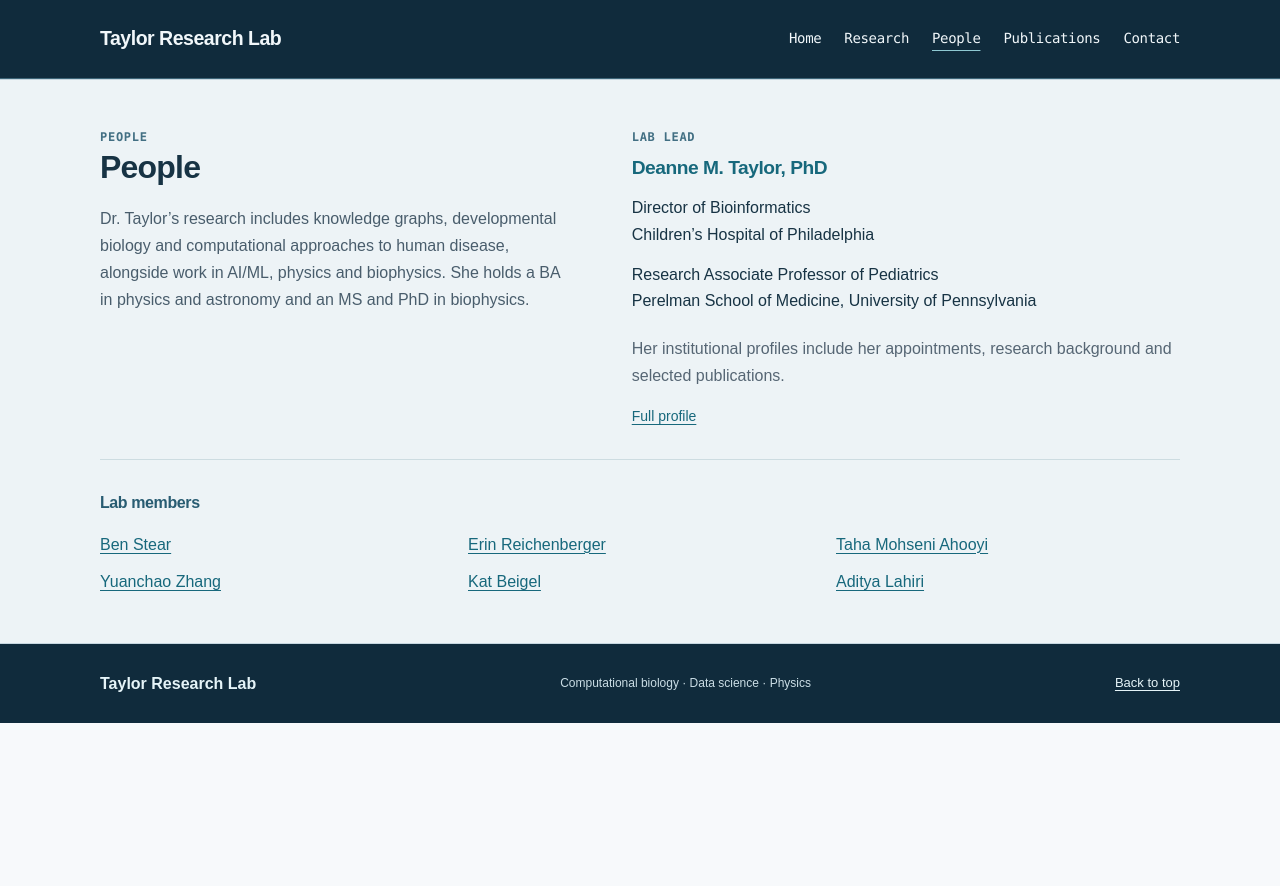
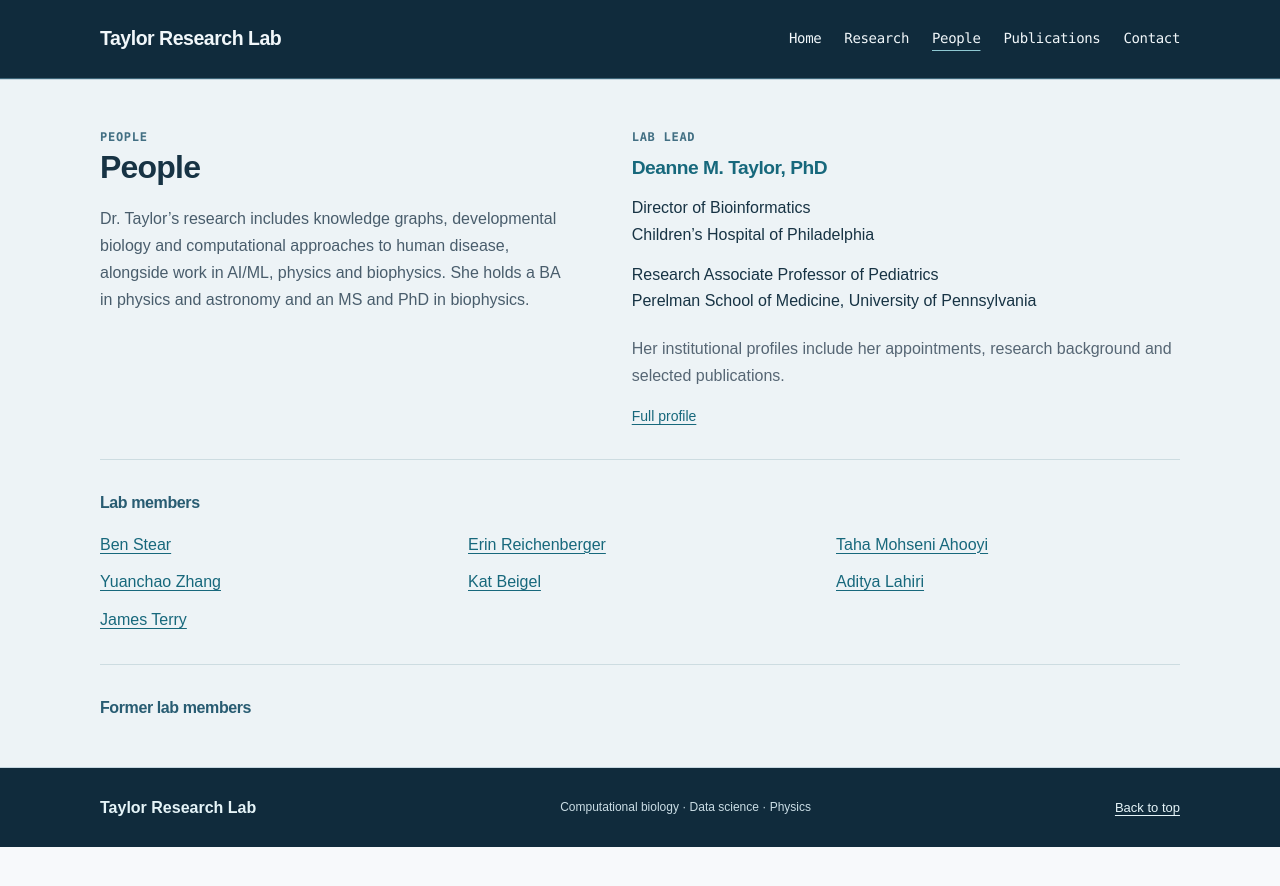
Before and after one commit to TaylorResearchLab/taylorresearchlab.github.io, a Jekyll site: the page built from people/index.html, in a window 1280 px wide. Shown: the top 886 px of the page. Built offline with Jekyll 4.4.1, drawn with Linux system fonts in a browser that asks for light colours.

Commit message:
Add James Terry and the Former lab members section

```diff
--- a/people/index.html
+++ b/people/index.html
@@ -14,6 +14,10 @@ nav: people
         <li><a href="/people/yuanchao-zhang/">Yuanchao Zhang</a></li>
         <li><a href="/people/kat-beigel/">Kat Beigel</a></li>
         <li><a href="/people/aditya-lahiri/">Aditya Lahiri</a></li>
+        <li><a href="/people/james-terry/">James Terry</a></li>
       </ul>
     </div>
+    <div class="shell team-section" aria-labelledby="former-members-title">
+      <h2 id="former-members-title">Former lab members</h2>
+    </div>
   </section>
```
Also changed, not shown: people/james-terry/index.md (added, +7 -0 lines), README.md.
